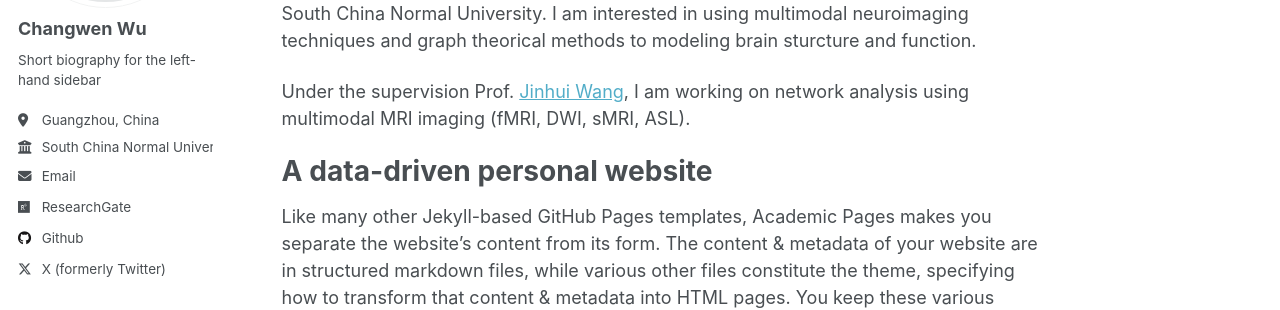
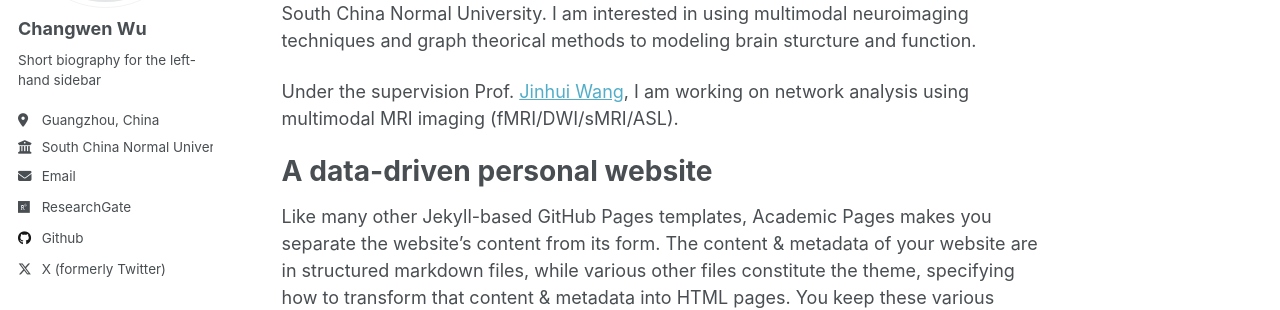
Before and after one commit to Changwen-Wu/Changwen-Wu.github.io, a Jekyll site: the page built from _pages/about.md, in a window 1280 px wide and 900 px high. Shown: the part 273-583 px from the top of the window. Built offline with Jekyll 4.4.1, drawn with Linux system fonts in a browser that asks for light colours.

```diff
--- a/_pages/about.md
+++ b/_pages/about.md
@@ -13,7 +13,7 @@ About me
 ======
 I am a third-year master's student in the Institute for Brain Research and Rehabilitation at South China Normal University. I am interested in using multimodal neuroimaging techniques and graph theorical methods to modeling brain sturcture and function.
 
-Under the supervision Prof. [Jinhui Wang](https://scholar.google.com/citations?user=4_djMV0AAAAJ&hl=en&oi=ao), I am working on network analysis using multimodal MRI imaging (fMRI, DWI, sMRI, ASL).
+Under the supervision Prof. [Jinhui Wang](https://scholar.google.com/citations?user=4_djMV0AAAAJ&hl=en&oi=ao), I am working on network analysis using multimodal MRI imaging (fMRI/DWI/sMRI/ASL).
 
 A data-driven personal website
 ======
```
